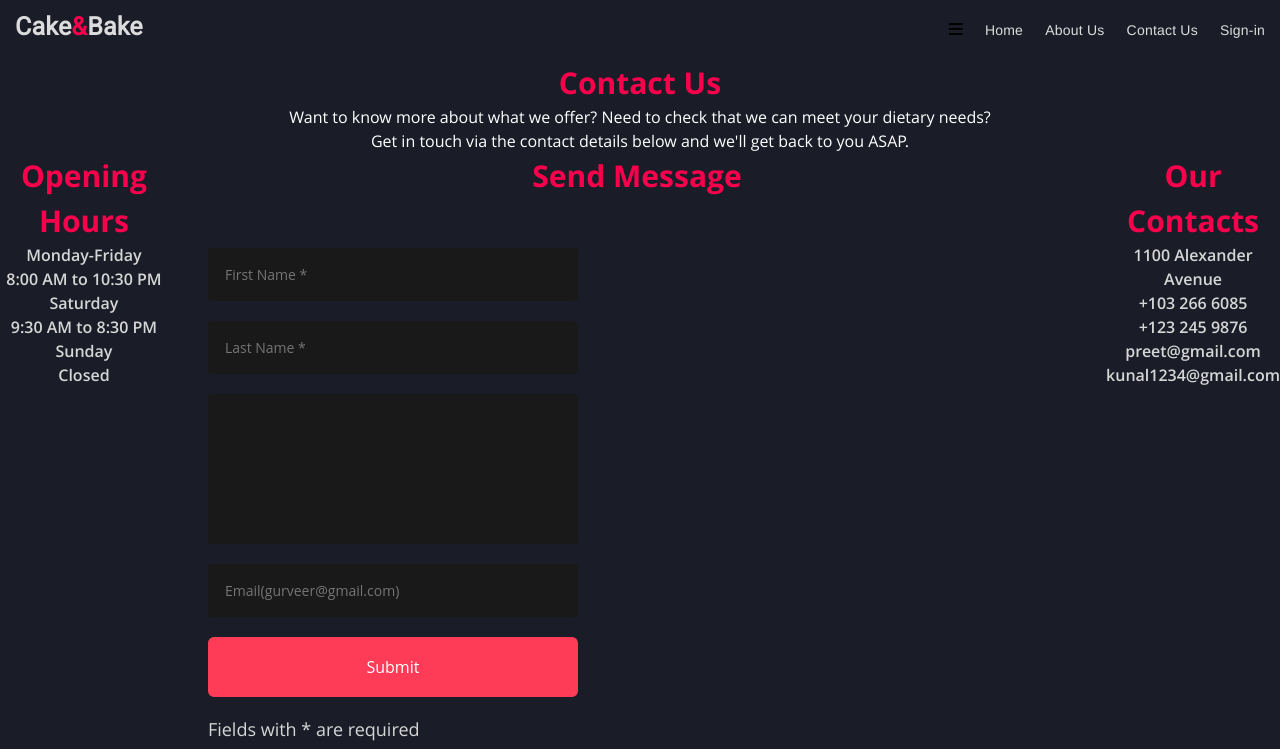
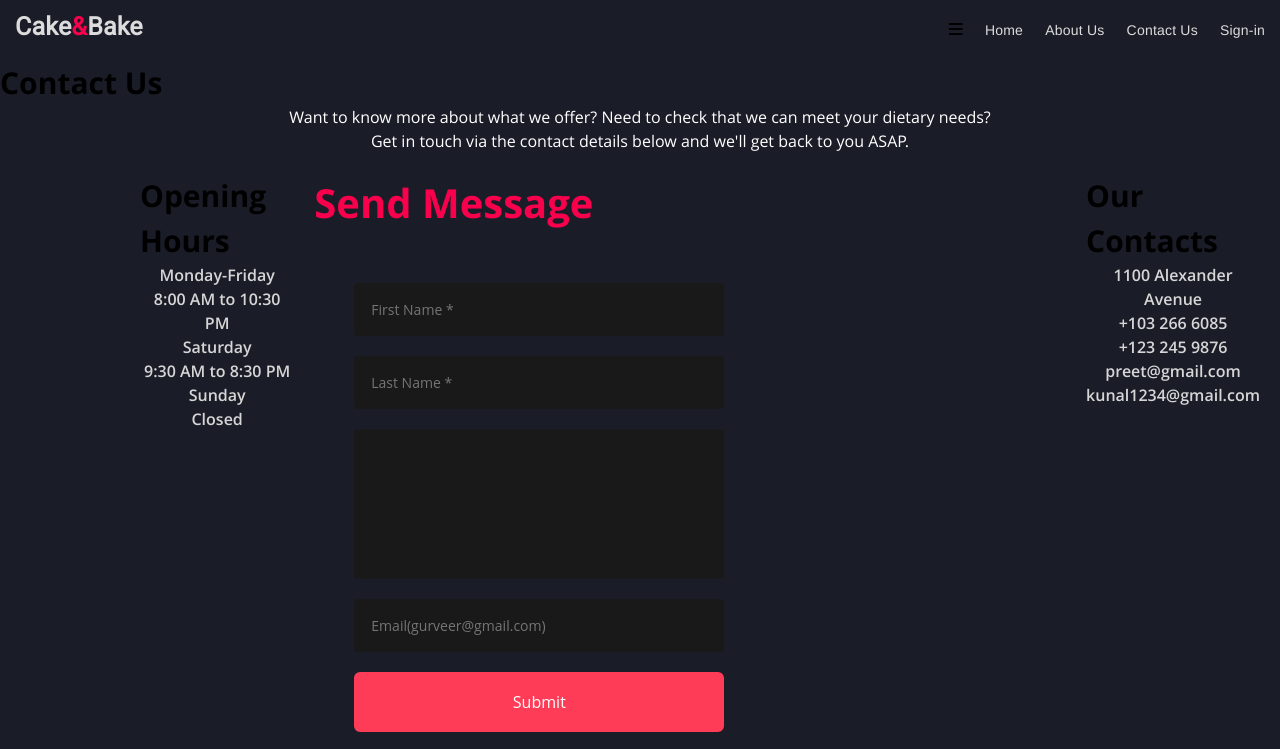
Before and after one commit to Chamanbawa/Cake-n-Bake, a plain HTML site: page contact-us.html in a window 1280 px wide. Shown: the top 749 px of the page. Drawn offline with Linux system fonts and the light colour scheme.

Commit message:
change form

```diff
--- a/assets/style/contact-us.css
+++ b/assets/style/contact-us.css
@@ -114,11 +114,11 @@ h1{
 
 
 
- h2{
+ .container h2{
     margin-bottom: 0px;
     font-size: 40px;
     color: #f9004d;
-    text-align: center;
+    /*text-align: center;*/
 }
 
 .form {
@@ -151,11 +151,11 @@ form textarea{
 
 
 .page{
-    flex-flow:row wrap;
+    /*flex-flow:row wrap;*/
      display:flex;
      gap:20px;
-     text-align: center;
-     margin-left: 120px;
+     /*text-align: center;
+     margin-left: 120px;*/
      padding: 20px;
 }
 
--- a/contact-us.html
+++ b/contact-us.html
@@ -77,10 +77,10 @@
                 </div>
         </section>-->
         <main>
-            <h2>Contact Us</h2>
+            <h2 class="contact">Contact Us</h2>
             <p class="text">Want to know more about what we offer? Need to check that we can meet your dietary needs?</p>
             <p class="text"> Get in touch via the contact details below and we'll get back to you ASAP. </p>
-            <div class="flex">
+            <div class="page">
                 <div class="hours">
                     <h2 class="hours">Opening Hours</h2>
                     <p>Monday-Friday</p>
```
